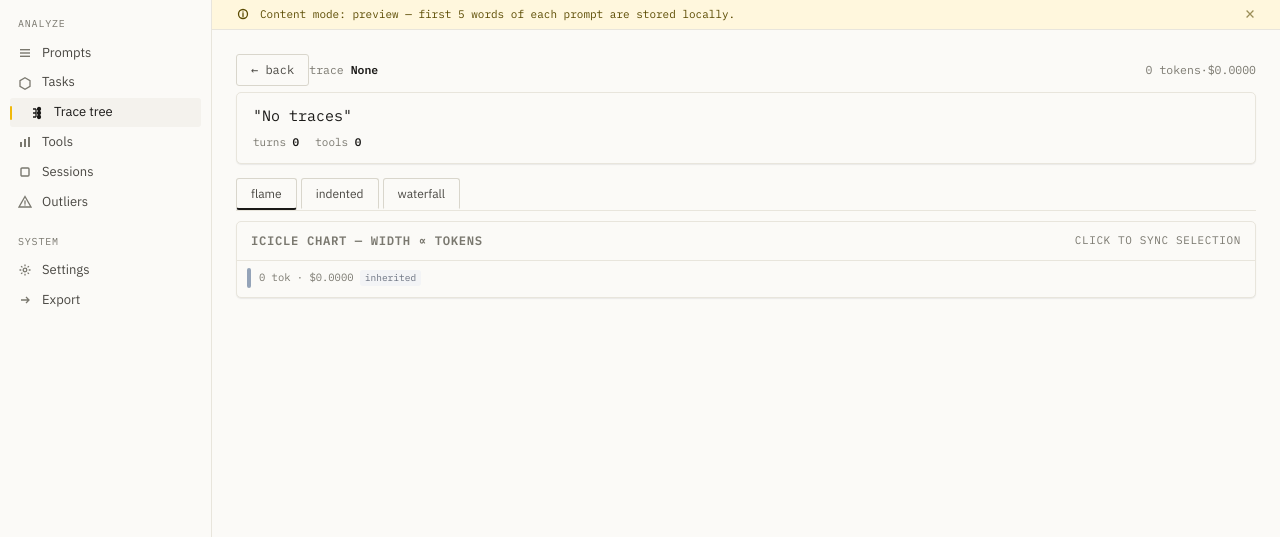
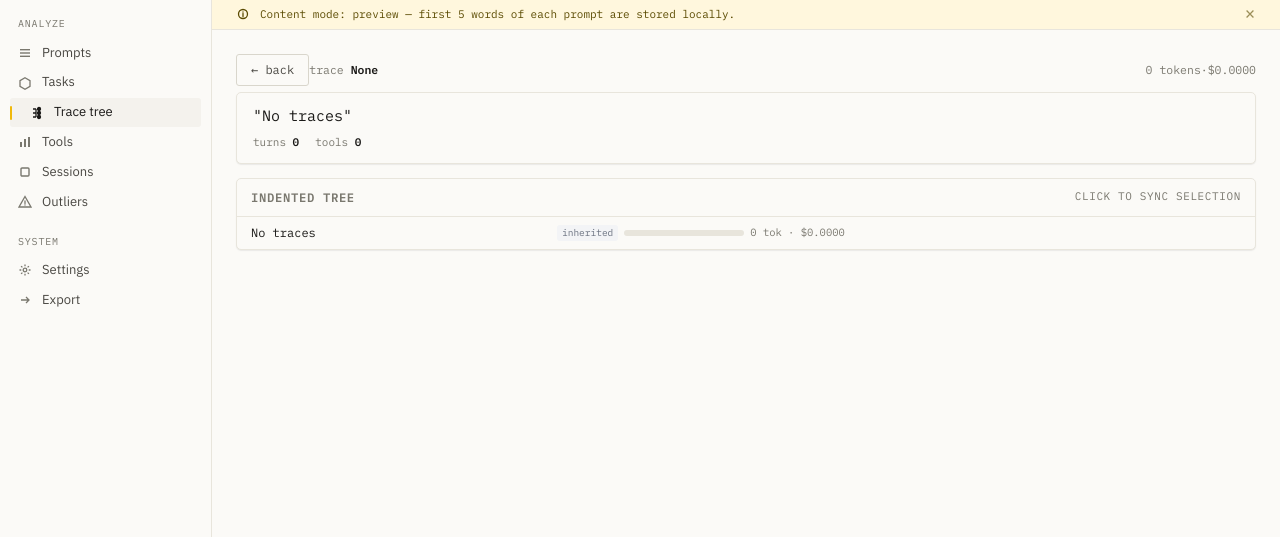
Before and after one commit to t01buddy/t01-burnmap, a FastAPI app: page /trace in a window 1280 px wide. Shown: the part 52-589 px from the top of the page. Run offline with FastAPI, Linux system fonts and the light colour scheme; data that the repository does not hold is empty; some libraries are stand-ins or nearby versions.

Commit message:
refactor: remove flame and waterfall tabs from trace tree page
Closes #211

Co-Authored-By: Claude Sonnet 4.6 <noreply@anthropic.com>

```diff
--- a/burnmap/templates/components/waterfall.html
+++ /dev/null
@@ -1,104 +0,0 @@
-{# waterfall.html — Gantt-style waterfall component for the trace tree page.
-   Usage: {% from "components/waterfall.html" import waterfall_tab %}
-          {{ waterfall_tab(trace) }}
-
-   trace object shape (same as trace_tree.html context):
-     .total_tokens (int), .duration_ms (int, 0 = use token-proportional fallback)
-     .tree — root span node (recursive .children list)
-   Each span node:
-     .id, .label, .kind ('turn'|'tool'|'subagent'|'slash'|'skill'), .tokens (int),
-     .cost (float), .loop (bool),
-     .started_at (int ms epoch, 0 = unknown), .ended_at (int ms epoch, 0 = unknown)
-#}
-
-{# ── Color map: kind → CSS var ──────────────────────────────────────── #}
-{% set KIND_COLORS = {
-  "turn":     "var(--ink-3)",
-  "tool":     "var(--heat-3)",
-  "subagent": "var(--subagent)",
-  "slash":    "var(--heat-2)",
-  "skill":    "var(--heat-4)"
-} %}
-{% set LOOP_COLOR = "var(--alert)" %}
-
-{# ── Flatten trace tree into rows (DFS, token-offset fallback) ─────── #}
-{# We use a recursive macro to flatten because Jinja2 has no loops with  #}
-{# mutable accumulator state. Each row carries depth, start%, width%.    #}
-{# When duration_ms > 0 and started_at > 0 we use real timestamps;       #}
-{# otherwise we fall back to cumulative token proportions.               #}
-
-{% macro _span_rows(node, depth, tok_offset, total_toks, total_dur_ms, use_ts, ts_origin) %}
-  {%- set node_dur_tok = node.tokens if node.tokens > 0 else 1 -%}
-  {%- if use_ts and node.started_at and node.ended_at -%}
-    {%- set start_pct = ((node.started_at - ts_origin) / total_dur_ms * 100) | round(2) -%}
-    {%- set width_pct = ((node.ended_at - node.started_at) / total_dur_ms * 100) | round(2) | max(0.5) -%}
-  {%- else -%}
-    {%- set start_pct = (tok_offset / total_toks * 100) | round(2) -%}
-    {%- set width_pct = (node_dur_tok / total_toks * 100) | round(2) | max(0.5) -%}
-  {%- endif -%}
-  {%- set bar_color = LOOP_COLOR if node.loop else KIND_COLORS.get(node.kind, "var(--heat-3)") -%}
-  {%- set short_label = node.label[:32] ~ "…" if node.label | length > 32 else node.label -%}
-  <div class="wf-row" data-kind="{{ node.kind }}" data-id="{{ node.id }}">
-    <span class="wf-label" style="padding-left: {{ depth * 14 }}px;">
-      <i class="wf-dot" style="background: {{ bar_color }};"></i>
-      {{ short_label | e }}
-    </span>
-    <div class="wf-track">
-      <div class="wf-bar"
-           style="left: {{ start_pct }}%; width: {{ width_pct }}%; background: {{ bar_color }};"
-           title="{{ node.label | e }} · {{ node.tokens }} tok · {{ node.cost | round(4) }} $">
-      </div>
-    </div>
-    <span class="wf-cost num muted">{{ "$%.4f" | format(node.cost) }}</span>
-  </div>
-  {%- if node.children -%}
-    {%- set child_offset = tok_offset -%}
-    {%- for child in node.children -%}
-      {{ _span_rows(child, depth + 1, child_offset, total_toks, total_dur_ms, use_ts, ts_origin) }}
-      {%- set child_offset = child_offset + child.tokens -%}
-    {%- endfor -%}
-  {%- endif -%}
-{% endmacro %}
-
-
-{% macro waterfall_tab(trace) %}
-{%- set total_toks  = trace.total_tokens if trace.total_tokens > 0 else 1 -%}
-{%- set total_dur   = trace.duration_ms  if trace.duration_ms  > 0 else 0 -%}
-{%- set use_ts      = (total_dur > 0) -%}
-{%- set ts_origin   = trace.tree.started_at if (use_ts and trace.tree.started_at) else 0 -%}
-
-<div class="card wf-card">
-  {# ── Legend ────────────────────────────────────────────────────── #}
-  <div class="card__h" style="flex-wrap: wrap; gap: 8px;">
-    <h3 style="margin: 0;">Waterfall</h3>
-    <span class="meta">
-      {%- if use_ts -%}duration ∝ time{%- else -%}width ∝ tokens (no timestamps){%- endif -%}
-    </span>
-    <span class="spacer"></span>
-    <span class="wf-legend">
-      {% for kind, color in KIND_COLORS.items() %}
-      <span class="wf-legend-item">
-        <i class="wf-dot" style="background: {{ color }};"></i>{{ kind }}
-      </span>
-      {% endfor %}
-      <span class="wf-legend-item">
-        <i class="wf-dot" style="background: {{ LOOP_COLOR }};"></i>loop
-      </span>
-    </span>
-  </div>
-
-  {# ── Rows ──────────────────────────────────────────────────────── #}
-  <div class="card__body card__body--flush wf-body">
-    <div class="wf-header">
-      <span class="wf-label-col">span</span>
-      <div class="wf-track-col">
-        <span style="left: 0%;">0%</span>
-        <span style="left: 50%; transform: translateX(-50%);">50%</span>
-        <span style="right: 0%;">100%</span>
-      </div>
-      <span class="wf-cost-col">cost</span>
-    </div>
-    {{ _span_rows(trace.tree, 0, 0, total_toks, total_dur, use_ts, ts_origin) }}
-  </div>
-</div>
-{% endmacro %}
--- a/burnmap/templates/pages/trace_tree.html
+++ b/burnmap/templates/pages/trace_tree.html
@@ -1,4 +1,4 @@
-{# trace_tree.html — Trace tree page with flame / indented / waterfall tabs
+{# trace_tree.html — Trace tree page with indented view
    Props (passed via template context):
      trace  — trace object with .id, .label, .total_tokens, .total_cost,
                .duration_ms (may be 0), .turns, .tools, .tree (nested spans)
@@ -7,49 +7,10 @@
      .started_at (ms epoch, optional), .ended_at (ms epoch, optional)
 #}
 {% extends "base.html" %}
-{% from "components/waterfall.html" import waterfall_tab %}
 
 {% block title %}Trace — burnmap{% endblock %}
 
 {% block content %}
-
-{# ── Icicle macro ─────────────────────────────────────────────────────── #}
-{% macro icicle_row(node, depth, total_tokens) %}
-{% set tok = node.tokens if node.tokens else 0 %}
-{% set pct = ((tok / total_tokens * 100) if total_tokens > 0 else 0) | round(2) %}
-{% set kind_colors = {
-  "turn": "var(--accent)",
-  "tool": "#a78bfa",
-  "subagent": "#34d399",
-  "slash": "#f59e0b",
-  "skill": "#60a5fa",
-  "loop_block": "var(--alert)",
-} %}
-{% set bg = kind_colors.get(node.kind, "#94a3b8") %}
-<div class="icicle-row"
-     style="margin-left: {{ depth * 12 }}px; margin-bottom: 2px;"
-     :class="selectedId === '{{ node.id }}' ? 'icicle-row--selected' : ''"
-     @click="select('{{ node.id }}')">
-  <div class="icicle-bar"
-       style="width: {{ [pct, 100] | min }}%; background: {{ bg }}; min-width: 4px;"
-       title="{{ node.label if node.label else node.name }} ({{ tok }} tok)">
-    {% if pct > 8 %}
-    <span class="icicle-label">{{ node.label if node.label else node.name }}</span>
-    {% endif %}
-  </div>
-  <span class="icicle-meta">
-    {% if node.kind == "loop_block" %}
-      ×{{ node.count }} mean ${{ "%.4f"|format(node.mean_cost if node.mean_cost else 0) }} σ{{ "%.4f"|format(node.stdev_cost if node.stdev_cost else 0) }}
-    {% else %}
-      {{ tok }} tok · ${{ "%.4f"|format(node.cost if node.cost else 0) }}
-      <span class="attr-tag attr-tag--{{ node.attribution if node.attribution else 'inherited' }}">{{ node.attribution if node.attribution else 'inherited' }}</span>
-    {% endif %}
-  </span>
-</div>
-{% for child in node.children %}
-  {{ icicle_row(child, depth + 1, total_tokens) }}
-{% endfor %}
-{% endmacro %}
 
 {# ── Indented tree macro ───────────────────────────────────────────────── #}
 {% macro indent_node(node, depth) %}
@@ -107,35 +68,8 @@
     </div>
   </div>
 
-  {# ── Tab bar ──────────────────────────────────────────────────── #}
-  <div class="row" style="margin-bottom: 10px; gap: 4px; border-bottom: 1px solid var(--rule-soft);">
-    {% for tab_name in ["flame", "indented", "waterfall"] %}
-    <button class="btn btn--ghost"
-      style="border-radius: 0; padding: 8px 14px;"
-      :style="tab === '{{ tab_name }}' ? 'border-bottom: 2px solid var(--ink);' : 'border-bottom: 2px solid transparent;'"
-      @click="tab = '{{ tab_name }}'">{{ tab_name }}</button>
-    {% endfor %}
-    <span class="spacer"></span>
-  </div>
-
-  {# ── Flame / Icicle tab ───────────────────────────────────────── #}
-  <div x-show="tab === 'flame'" class="card">
-    <div class="card__h">
-      <h3 style="margin: 0;">Icicle chart — width ∝ tokens</h3>
-      <span class="spacer"></span>
-      <span class="meta muted" style="font-size:11px;">click to sync selection</span>
-    </div>
-    <div class="card__body card__body--flush" style="padding: 6px; overflow-x: auto;">
-      {% if trace.tree %}
-        {{ icicle_row(trace.tree, 0, trace.total_tokens) }}
-      {% else %}
-        <div class="icicle-placeholder">no spans</div>
-      {% endif %}
-    </div>
-  </div>
-
-  {# ── Indented tab ─────────────────────────────────────────────── #}
-  <div x-show="tab === 'indented'" class="card">
+  {# ── Indented tree ─────────────────────────────────────────────── #}
+  <div class="card">
     <div class="card__h">
       <h3 style="margin: 0;">Indented tree</h3>
       <span class="spacer"></span>
@@ -150,23 +84,9 @@
     </div>
   </div>
 
-  {# ── Waterfall tab ────────────────────────────────────────────── #}
-  <div x-show="tab === 'waterfall'">
-    {{ waterfall_tab(trace) }}
-  </div>
-
 </div>
 
 <style>
-/* ── Icicle ── */
-.icicle-row        { display: flex; align-items: center; gap: 8px; cursor: pointer; padding: 1px 4px; border-radius: 3px; }
-.icicle-row--selected { background: var(--rule-soft); }
-.icicle-row:hover  { background: var(--rule-soft); }
-.icicle-bar        { height: 20px; border-radius: 3px; display: flex; align-items: center; overflow: hidden; transition: width 0.2s; }
-.icicle-label      { font-size: 10px; font-family: var(--font-mono); color: #fff; padding: 0 4px; white-space: nowrap; overflow: hidden; text-overflow: ellipsis; }
-.icicle-meta       { font-size: 10.5px; font-family: var(--font-mono); color: var(--ink-3); white-space: nowrap; }
-.icicle-placeholder { height: 80px; display: flex; align-items: center; justify-content: center; color: var(--ink-3); font-family: var(--font-mono); font-size: 11px; }
-
 /* ── Indented tree ── */
 .indent-row        { display: flex; align-items: center; gap: 6px; cursor: pointer; padding: 3px 0; border-radius: 3px; }
 .indent-row--selected { background: var(--rule-soft); }
@@ -187,7 +107,6 @@
 <script>
 function traceTreePage() {
   return {
-    tab: "flame",
     selectedId: null,
     init() {},
     select(id) {
```
Also changed, not shown: tests/test_trace_api.py (+6 -16 lines), tests/test_waterfall.py (deleted, +0 -161 lines).
